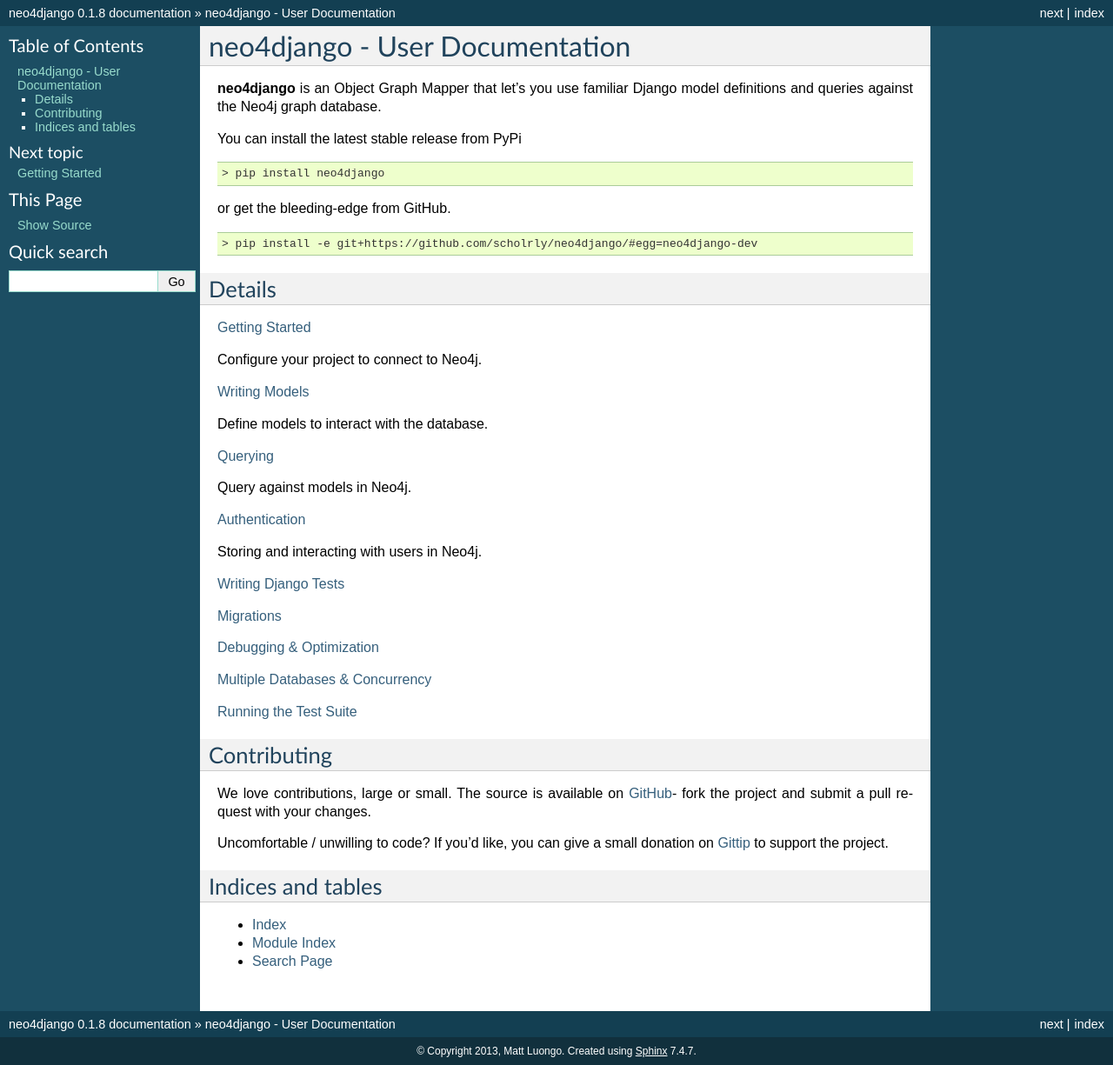
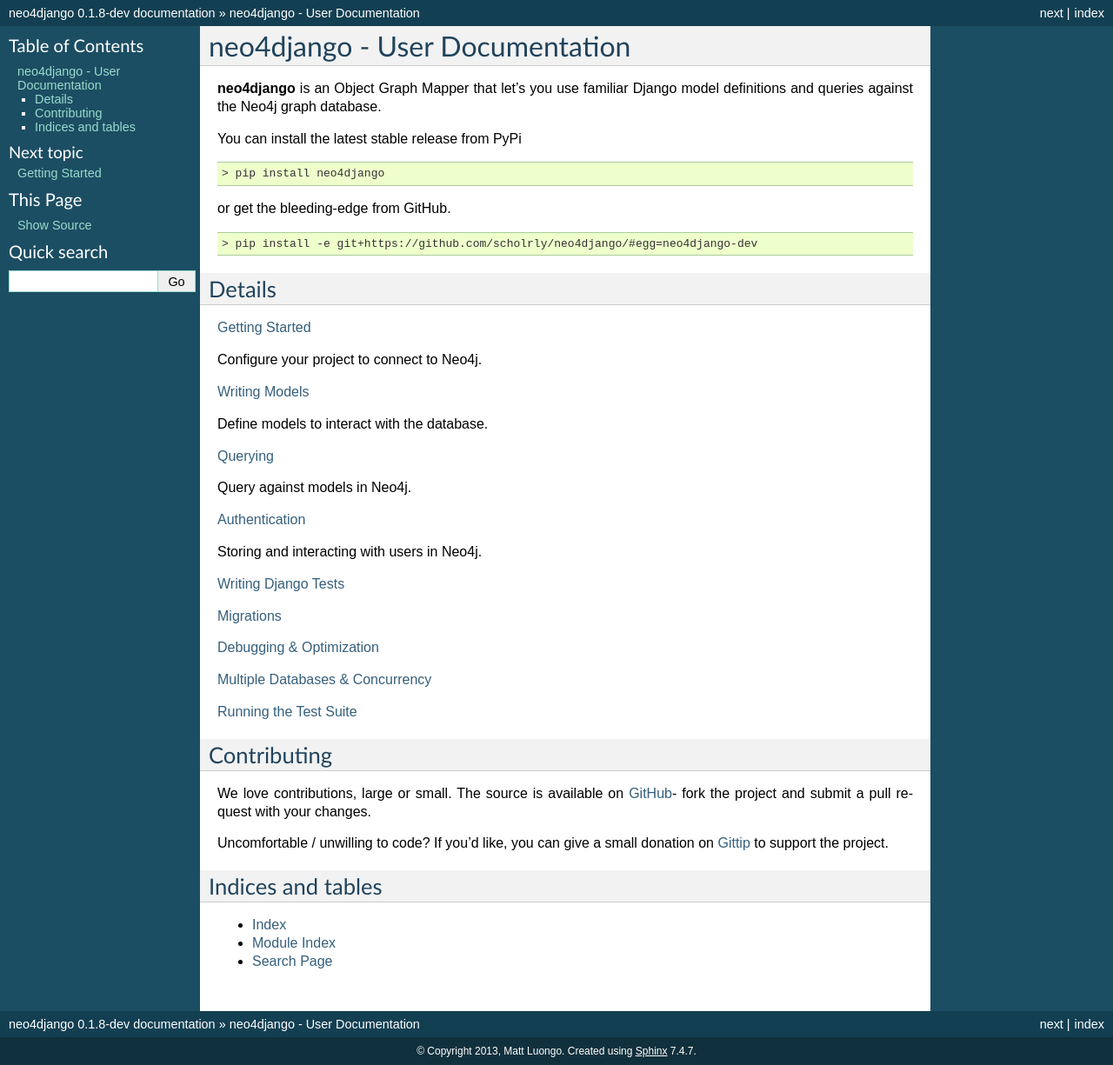
Before and after one commit to scholrly/neo4django, a Sphinx documentation site: the page built from docs/index.rst, in a window 1280 px wide. Shown: the whole page at 87% size. Built offline with Sphinx 7.4.7, drawn with Linux system fonts in a browser that asks for light colours.

Commit message:
Up'd the Spinx doc version for development.

```diff
--- a/docs/conf.py
+++ b/docs/conf.py
@@ -50,7 +50,7 @@
 # The short X.Y version.
 version = '0.1.8'
 # The full version, including alpha/beta/rc tags.
-release = '0.1.8'
+release = '0.1.8-dev'
 
 # The language for content autogenerated by Sphinx. Refer to documentation
 # for a list of supported languages.
```
